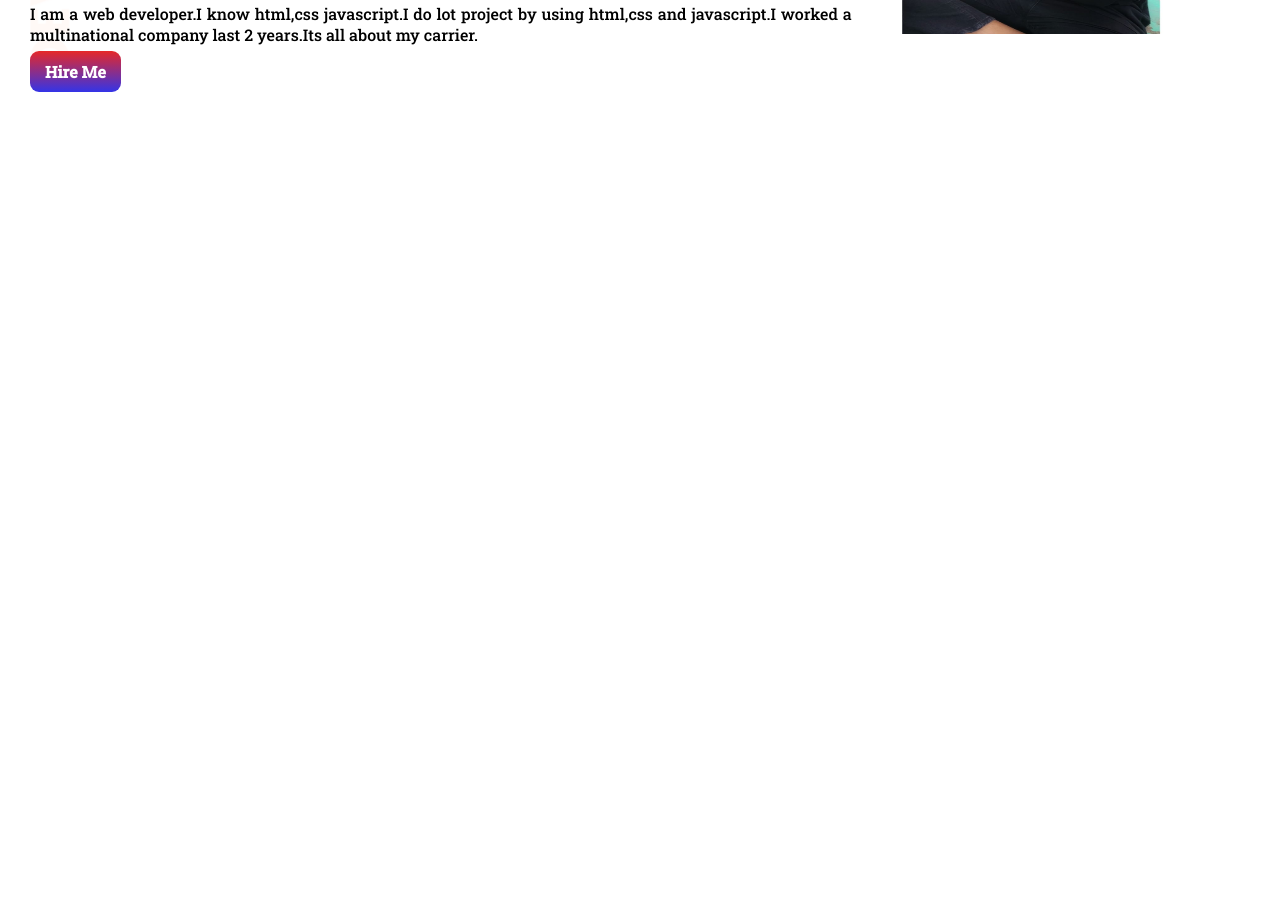
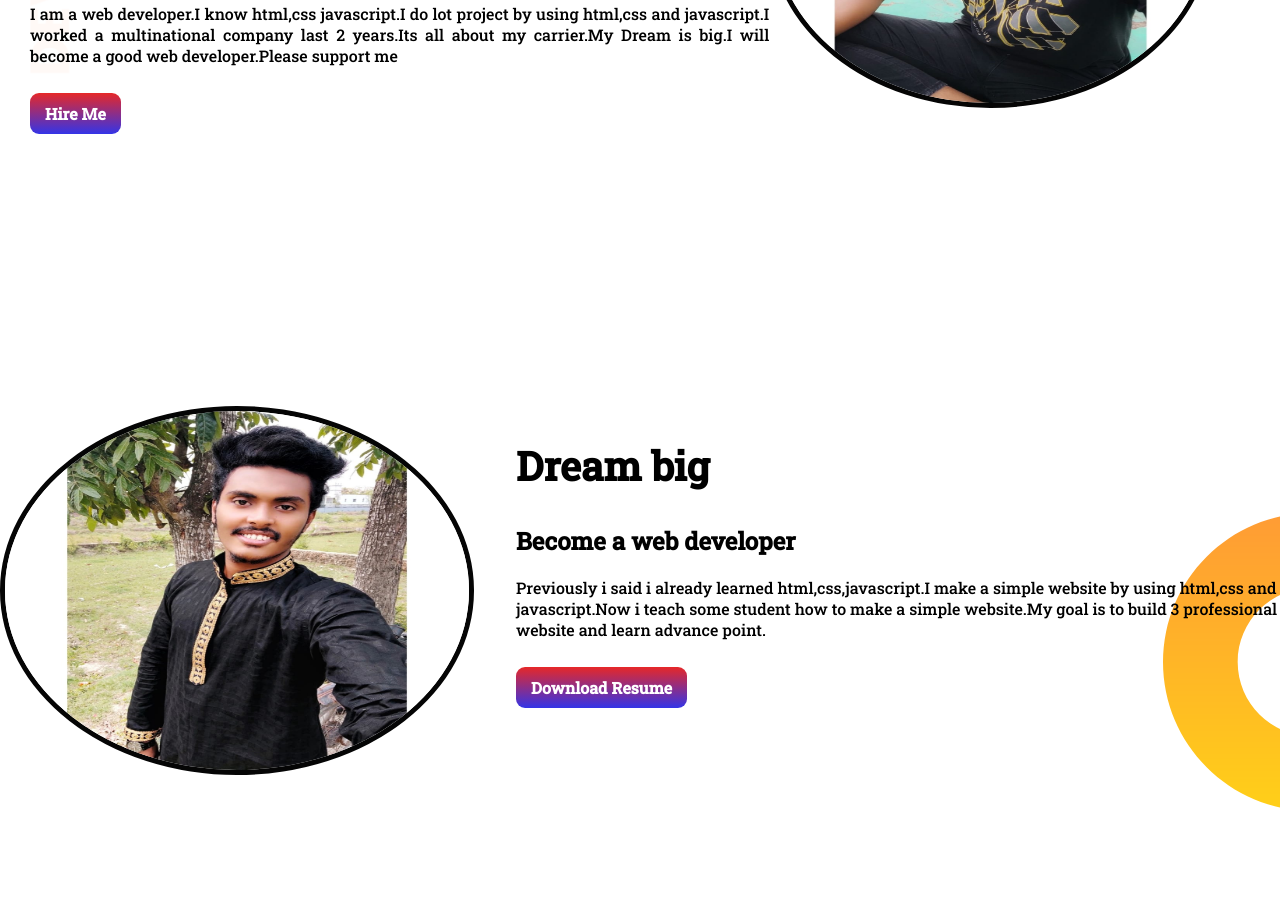
Before and after one commit to sakilaka/Developer-portofoloi, a plain HTML site: page index.html in a window 1280 px wide. Shown: the part 286-1208 px from the top of the page. Before the commit the page ends 800 px from the top, so only its background shows below. Drawn offline with Linux system fonts and the light colour scheme.

Commit message:
middle section

```diff
--- a/index.html
+++ b/index.html
@@ -16,7 +16,7 @@
     <h1>Welcome To</h1>
     <h1><span class="color">Kamrul Sakil</span> World</h1>
     <h3>Build climber and Train Stopper</h3>
-    <p class="text">I am a web developer.I know html,css javascript.I do lot project by using html,css and javascript.I worked a multinational company last 2 years.Its all about my carrier.</p>
+    <p class="text">I am a web developer.I know html,css javascript.I do lot project by using html,css and javascript.I worked a multinational company last 2 years.Its all about my carrier.My Dream is big.I will become a good web developer.Please support me</p><br>
     <a class="button" target="_blank" href="https://www.linkedin.com/in/kamrul-hasan-14734a244/">Hire Me</a>
    </div>
 
@@ -24,5 +24,16 @@
         <img src="images/mypic.jpeg" alt="">
     </div>
 </section>
+   <section class="middle-banner">
+       <div class="pic">
+        <img src="images/WhatsApp Image 2022-07-04 at 2.10.32 AM.jpeg" alt="">
+       </div>
+       <div>
+          <h1>Dream big</h1>
+          <h2>Become a web developer</h2>
+          <p>Previously i said i already learned html,css,javascript.I make a simple website by using html,css and javascript.Now i teach some student how to make a simple website.My goal is to build 3 professional website and learn advance point.</p> <br>
+          <a class="button" target="_blank" href="https://www.linkedin.com/in/kamrul-hasan-14734a244/">Download Resume</a>
+       </div>
+   </section>
 </body>
 </html>
--- a/style.css
+++ b/style.css
@@ -13,14 +13,18 @@ h1{
 }
 section{
     display: flex;
+    margin-bottom: 120px;
 }
 .pic{
-    width: 50%;
 
 }
+
 .pic img{
     width: 90%;
     height: 70%;
+    border: 5px solid rgb(5, 5, 5);
+    border-radius: 60%;
+
 }
 .button{
     text-decoration: none;
@@ -36,3 +40,10 @@ section{
     background-repeat: no-repeat;
     padding: 40px 30px;
 }
+.middle-banner{
+    background-image: url(images/dream-bg.png);
+    background-repeat: no-repeat;
+    background-position: right;
+
+
+}
```
Also changed, not shown: images/WhatsApp Image 2022-07-04 at 2.10.32 AM.jpeg (added).
